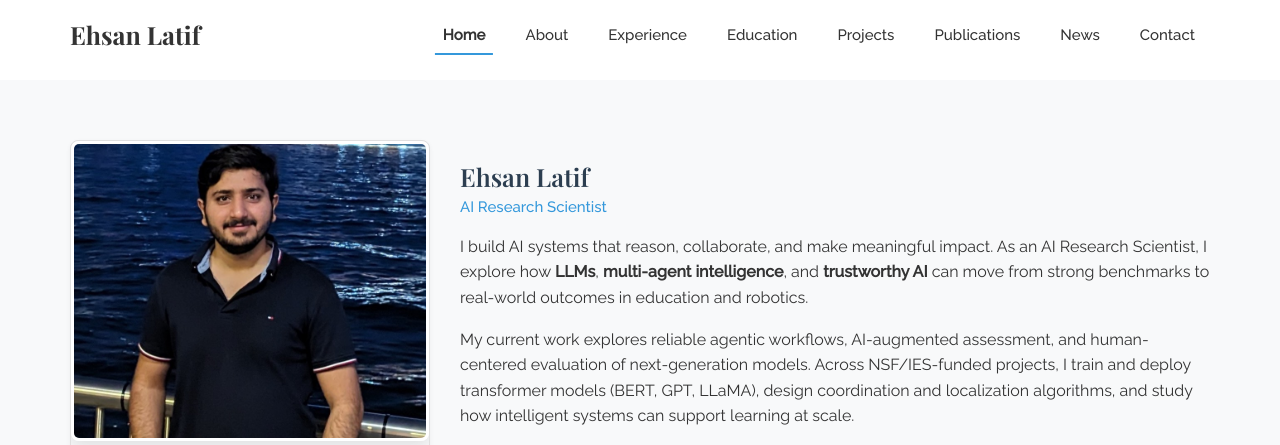
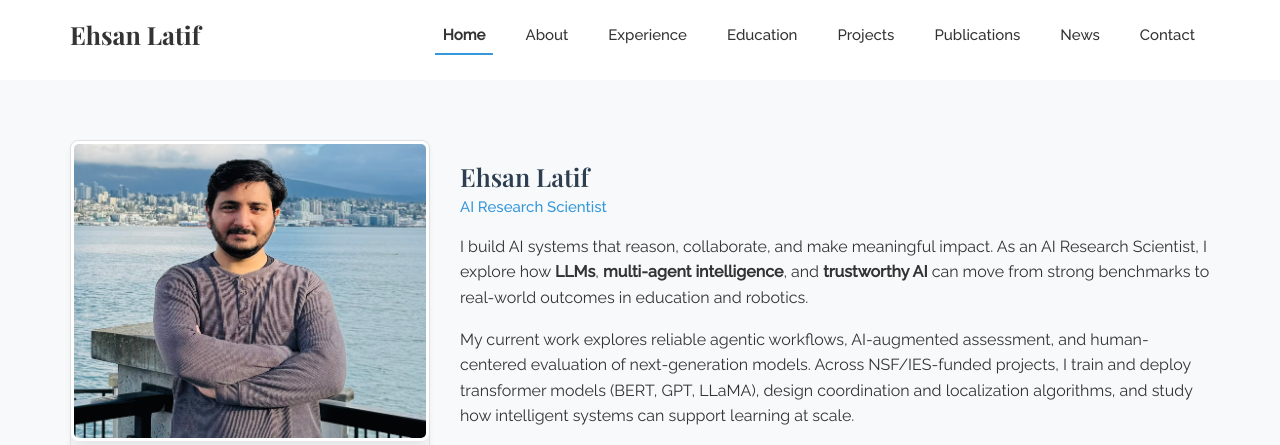
Before and after one commit to ehsanlatif/ehsanlatif.github.io, a website: page index.html in a window 1280 px wide. Shown: the top 445 px of the page. Drawn offline with nearby package versions, Linux system fonts and the light colour scheme; a web font is replaced by a local one.

Commit message:
Updated Intro

```diff
--- a/index.html
+++ b/index.html
@@ -58,7 +58,7 @@
                 <div class="row">
                     <div class="col-md-4">
                         <div class="profile-image">
-                            <img src="images/my_pic.jpg" alt="Ehsan Latif">
+                            <img src="images/my_pic_1.jpeg" alt="Ehsan Latif">
                             <div class="social-links">
                                 <a href="mailto:ehsanlatif000@gmail.com" target="_blank"><i class="fa fa-envelope"></i></a>
                                 <a href="https://github.com/ehsanlatif" target="_blank"><i class="fa fa-github"></i></a>
```
Also changed, not shown: images/my_pic_1.jpeg (added).
